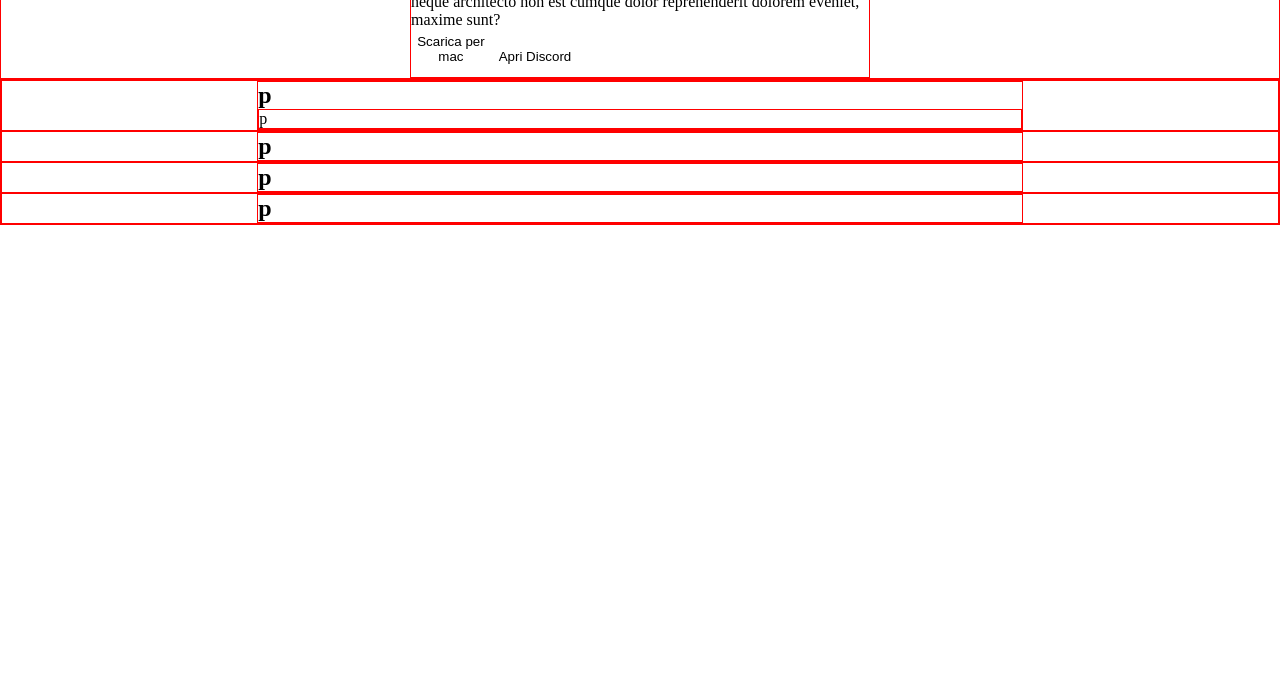
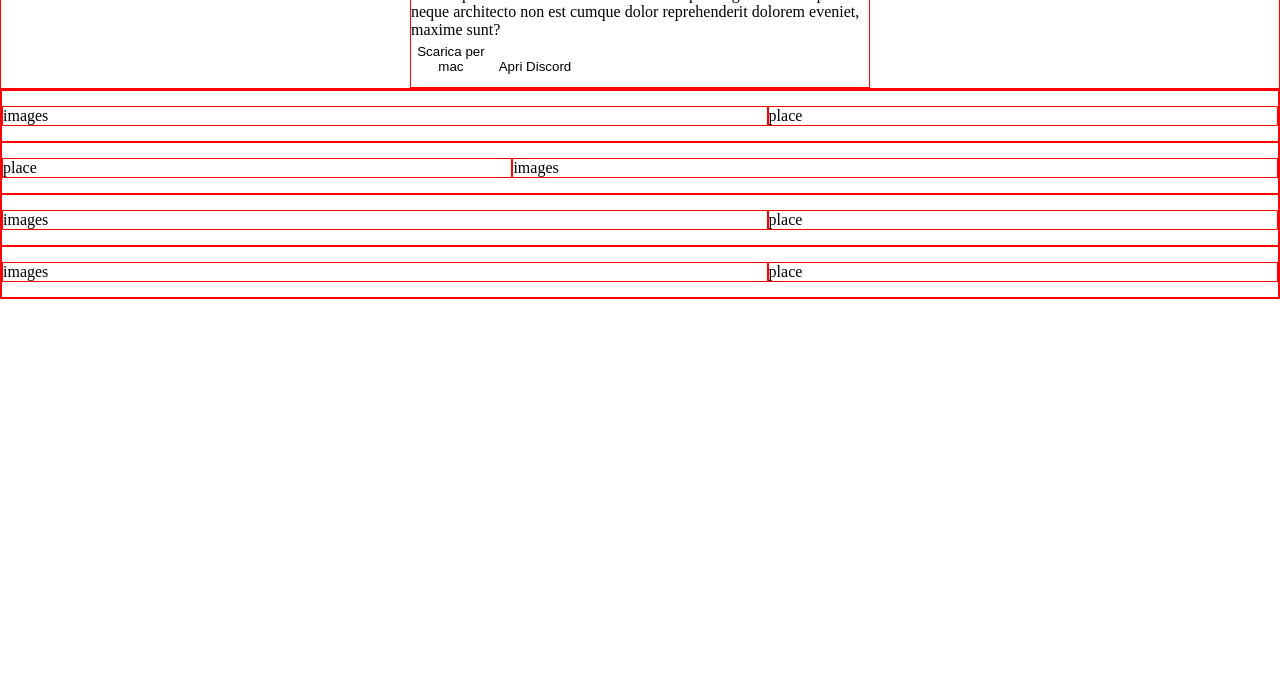
Before and after one commit to FrancescoCialfiDev/htmlcss-struttura-discord, a plain HTML site: page index.html in a window 1280 px wide. Shown: the part 126-800 px from the top of the page. Drawn offline with Linux system fonts and the light colour scheme.

Commit message:
Fixed part of divison Page

```diff
--- a/css/style.css
+++ b/css/style.css
@@ -50,16 +50,44 @@ button {
 
 }
 
-section{
+.padding {
+    padding: 15px 0;
+}
+
+section {
     border: 1px solid rgb(255, 0, 0);
     max-width: 60%;
     margin: 0% auto;
 }
 
-main div{
+main div {
     border: 1px solid red;
 }
 
-.flex{
+section div {
+    border: 1px solid red;
+
+}
+
+.flex {
     display: flex;
+    flex-direction: row;
 }
+
+.row {
+    display: flex;
+    flex-direction: row-reverse;
+}
+
+.image {
+    width: 60%;
+}
+
+.place {
+    width: 40%;
+}
+
+.content {
+    width: 80%;
+    margin: 0 auto;
+}
--- a/index.html
+++ b/index.html
@@ -40,27 +40,43 @@
 
 
     <main class="debug">
-        <div class="">
-            <section>
-                <h2>p</h2>
-                <div>p</div>
-            </section>
+
+        <div class="flex padding">
+            <div class="image">
+                images
+            </div>
+            <div class="place">
+                place
+            </div>
         </div>
-        <div>
-            <section>
-                <h2>p</h2>
-            </section>
+
+        <div class="row padding">
+            <div class="image">
+                images
+            </div>
+            <div class="place">
+                place
+            </div>
         </div>
-        <div>
-            <section>
-                <h2>p</h2>
-            </section>
+
+        <div class="flex padding">
+            <div class="image">
+                images
+            </div>
+            <div class="place">
+                place
+            </div>
         </div>
-        <div>
-            <section>
-                <h2>p</h2>
-            </section>
-    </div>
+
+        <div class="flex padding">
+            <div class="image">
+                images
+            </div>
+            <div class="place">
+                place
+            </div>
+        </div>
+
     </main>
 
     <footer>
```
